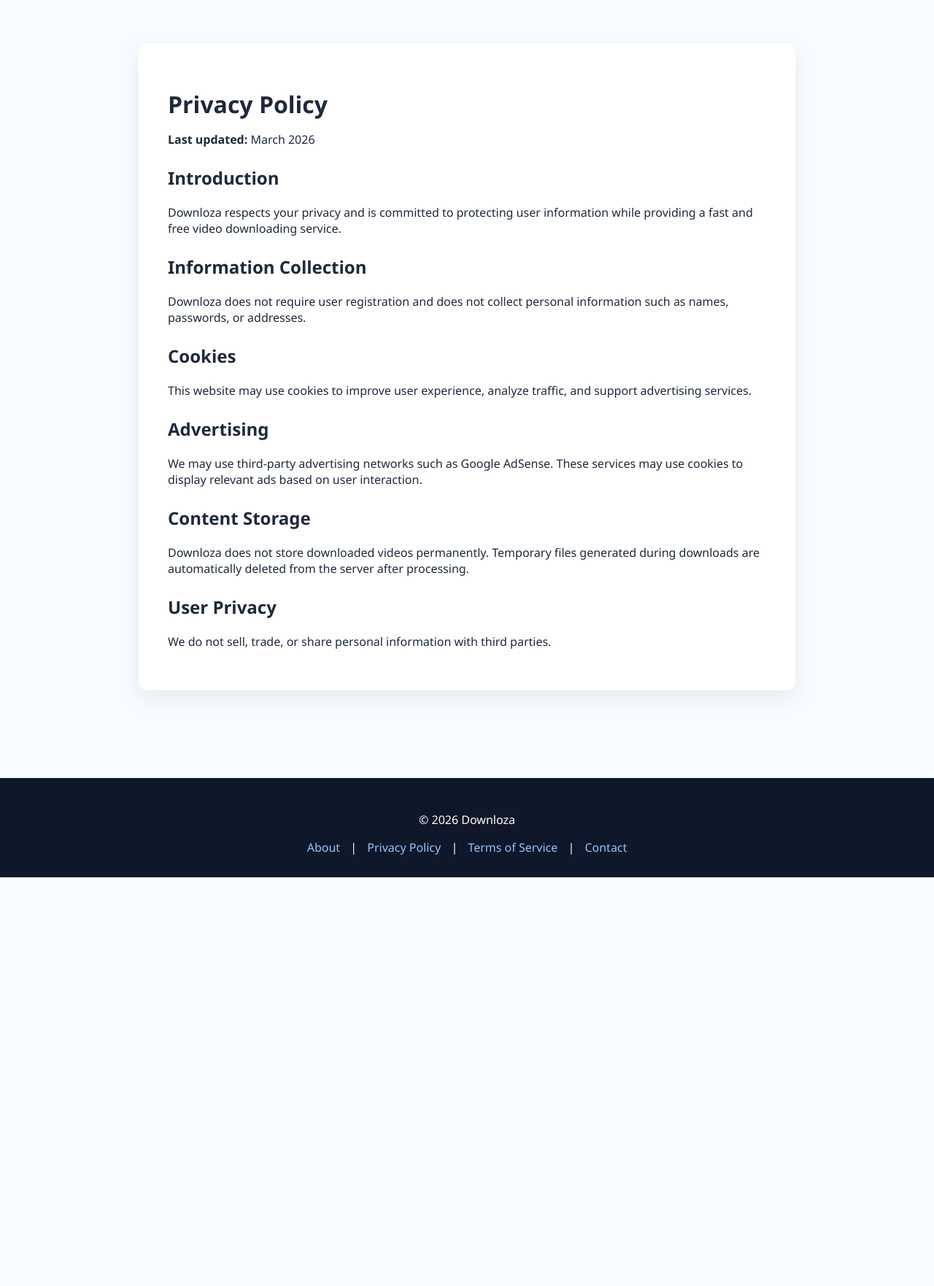
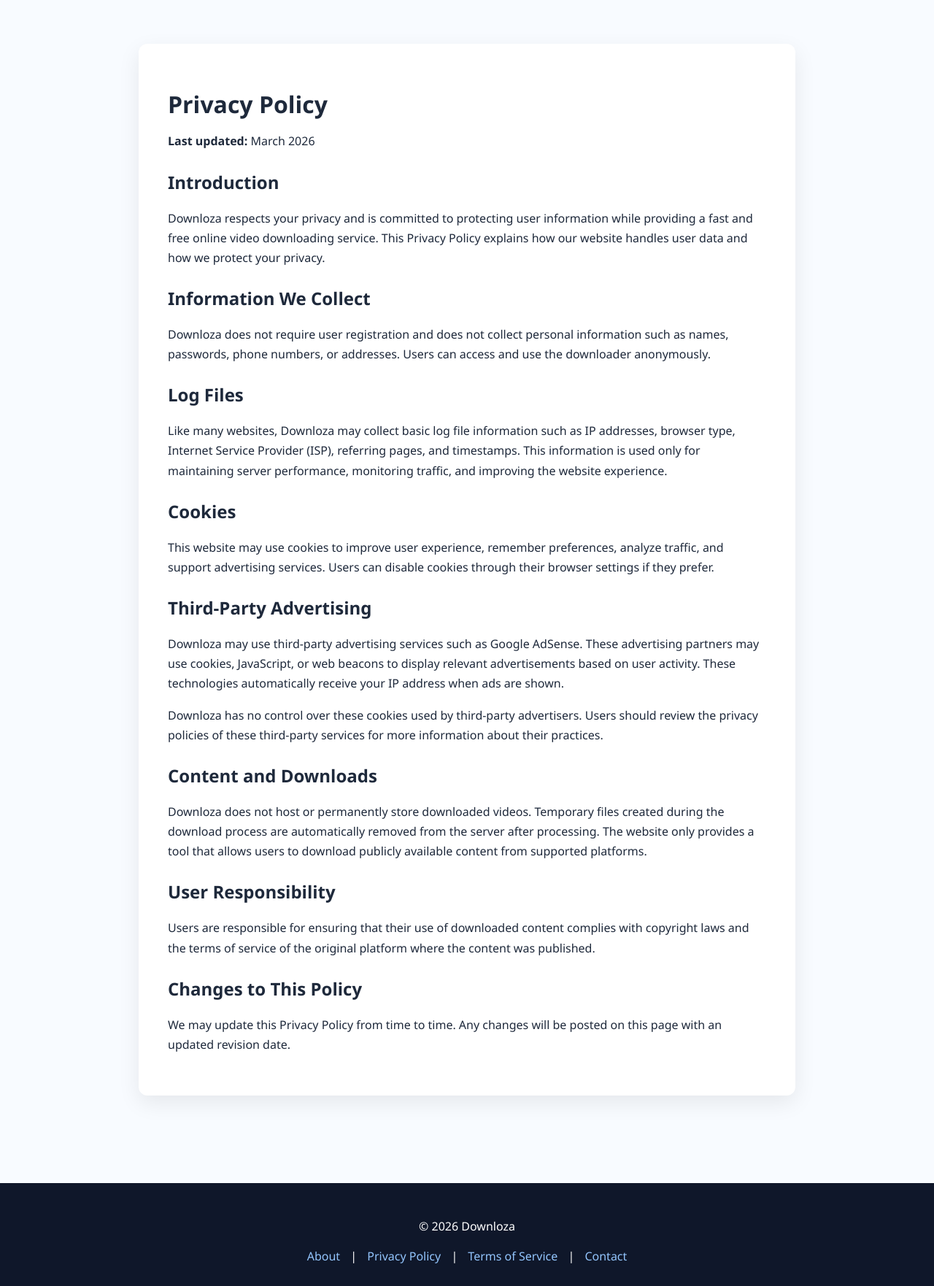
Before and after one commit to arghadeep2508/Downloza, a Flask app: template Downloza/templates/privacy.html in a window 1280 px wide. Shown: the whole page at 73% size. Before the commit the page ends 1202 px from the top, so only its background shows below. Run offline with Flask 3, Linux system fonts and the light colour scheme; the template is opened without the code that fills it, so the values that code supplies are empty.

Commit message:
Revise privacy policy for clarity and detail

```diff
--- a/Downloza/templates/privacy.html
+++ b/Downloza/templates/privacy.html
@@ -2,11 +2,14 @@
 <html lang="en">
 
 <head>
+
 <meta charset="UTF-8">
 <meta name="viewport" content="width=device-width, initial-scale=1.0">
+
 <title>Privacy Policy | Downloza</title>
 
 <style>
+
 body{
 font-family:Segoe UI,Arial;
 background:#f8fbff;
@@ -35,6 +38,10 @@ h2{
 margin-top:25px;
 }
 
+p{
+line-height:1.7;
+}
+
 footer{
 margin-top:60px;
 background:#0f172a;
@@ -48,7 +55,9 @@ color:#93c5fd;
 margin:0 10px;
 text-decoration:none;
 }
+
 </style>
+
 </head>
 
 <body>
@@ -62,33 +71,55 @@ text-decoration:none;
 <p><b>Last updated:</b> March 2026</p>
 
 <h2>Introduction</h2>
+
 <p>
-Downloza respects your privacy and is committed to protecting user information while providing a fast and free video downloading service.
+Downloza respects your privacy and is committed to protecting user information while providing a fast and free online video downloading service. This Privacy Policy explains how our website handles user data and how we protect your privacy.
 </p>
 
-<h2>Information Collection</h2>
+<h2>Information We Collect</h2>
+
 <p>
-Downloza does not require user registration and does not collect personal information such as names, passwords, or addresses.
+Downloza does not require user registration and does not collect personal information such as names, passwords, phone numbers, or addresses. Users can access and use the downloader anonymously.
+</p>
+
+<h2>Log Files</h2>
+
+<p>
+Like many websites, Downloza may collect basic log file information such as IP addresses, browser type, Internet Service Provider (ISP), referring pages, and timestamps. This information is used only for maintaining server performance, monitoring traffic, and improving the website experience.
 </p>
 
 <h2>Cookies</h2>
+
 <p>
-This website may use cookies to improve user experience, analyze traffic, and support advertising services.
+This website may use cookies to improve user experience, remember preferences, analyze traffic, and support advertising services. Users can disable cookies through their browser settings if they prefer.
 </p>
 
-<h2>Advertising</h2>
+<h2>Third-Party Advertising</h2>
+
 <p>
-We may use third-party advertising networks such as Google AdSense. These services may use cookies to display relevant ads based on user interaction.
+Downloza may use third-party advertising services such as Google AdSense. These advertising partners may use cookies, JavaScript, or web beacons to display relevant advertisements based on user activity. These technologies automatically receive your IP address when ads are shown.
 </p>
 
-<h2>Content Storage</h2>
 <p>
-Downloza does not store downloaded videos permanently. Temporary files generated during downloads are automatically deleted from the server after processing.
+Downloza has no control over these cookies used by third-party advertisers. Users should review the privacy policies of these third-party services for more information about their practices.
 </p>
 
-<h2>User Privacy</h2>
+<h2>Content and Downloads</h2>
+
 <p>
-We do not sell, trade, or share personal information with third parties.
+Downloza does not host or permanently store downloaded videos. Temporary files created during the download process are automatically removed from the server after processing. The website only provides a tool that allows users to download publicly available content from supported platforms.
+</p>
+
+<h2>User Responsibility</h2>
+
+<p>
+Users are responsible for ensuring that their use of downloaded content complies with copyright laws and the terms of service of the original platform where the content was published.
+</p>
+
+<h2>Changes to This Policy</h2>
+
+<p>
+We may update this Privacy Policy from time to time. Any changes will be posted on this page with an updated revision date.
 </p>
 
 </div>
```
